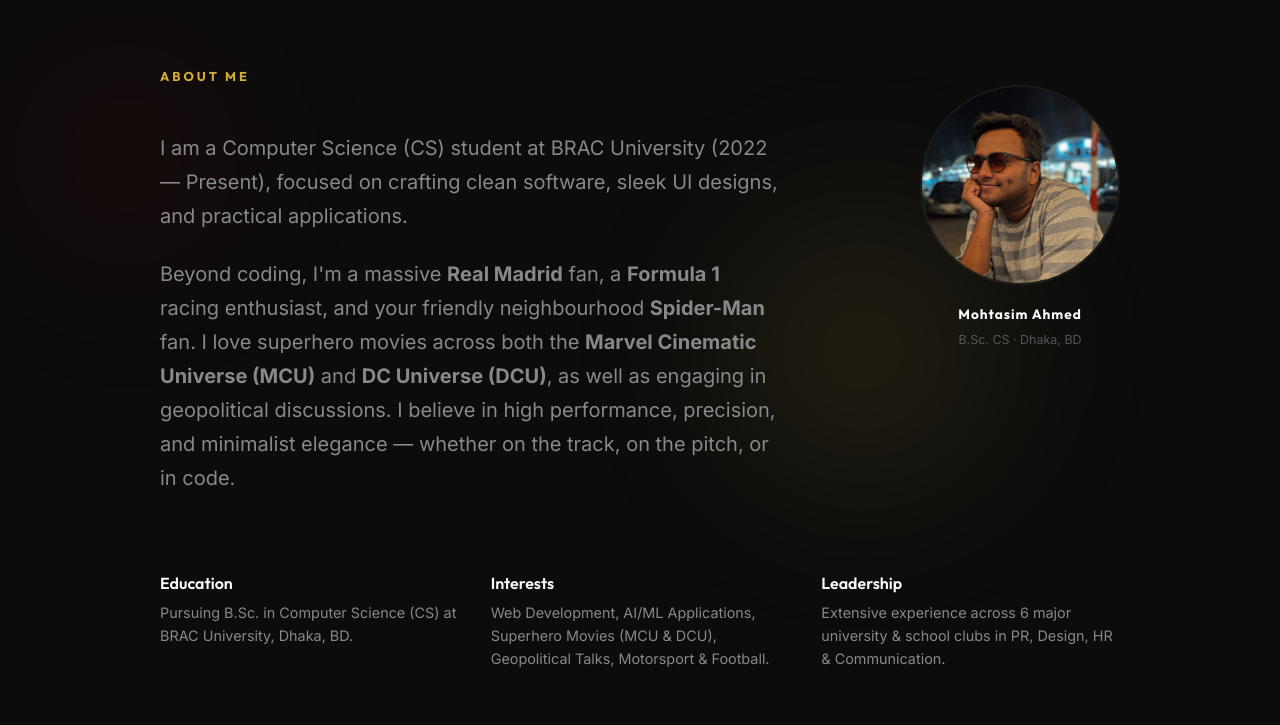
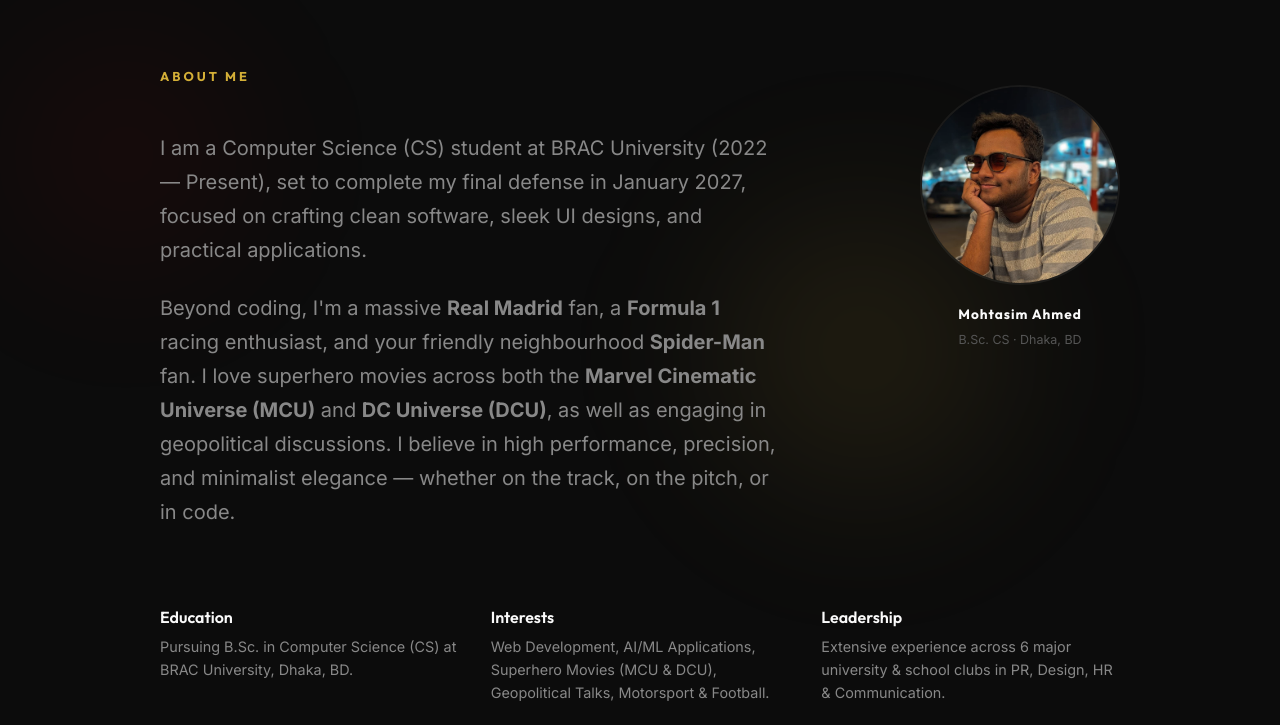
Before and after one commit to Brownspite/portfolio, a plain HTML site: page about.html in a window 1280 px wide. Shown: the part 75-800 px from the top of the page. Drawn offline with Linux system fonts and the light colour scheme; no server answers.

Commit message:
docs: update degree defense timeline on about page

```diff
--- a/about.html
+++ b/about.html
@@ -48,7 +48,7 @@
                         <h1 class="section-title">About Me</h1>
                         <div class="about-text">
                             <p style="margin-bottom: 1.5rem;">
-                                I am a Computer Science (CS) student at BRAC University (2022 — Present), focused on crafting clean software, sleek UI designs, and practical applications.
+                                I am a Computer Science (CS) student at BRAC University (2022 — Present), set to complete my final defense in January 2027, focused on crafting clean software, sleek UI designs, and practical applications.
                             </p>
                             <p style="margin-bottom: 1.5rem;">
                                 Beyond coding, I'm a massive <strong>Real Madrid</strong> fan, a <strong>Formula 1</strong> racing enthusiast, and your friendly neighbourhood <strong>Spider-Man</strong> fan. I love superhero movies across both the <strong>Marvel Cinematic Universe (MCU)</strong> and <strong>DC Universe (DCU)</strong>, as well as engaging in geopolitical discussions. I believe in high performance, precision, and minimalist elegance — whether on the track, on the pitch, or in code.
```
